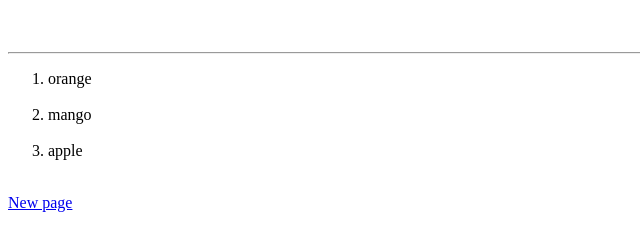
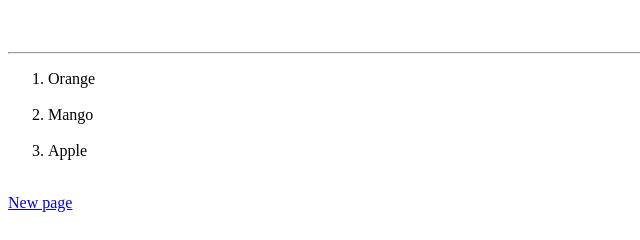
Before and after one commit to sudeshnakhedekar/hello, a plain HTML site: page index.html in a window 1280 px wide. Shown: the part 404-644 px from the top of the page, 0-640 px from the left. Drawn offline with Linux system fonts and the light colour scheme.

Commit message:
Third commit

```diff
--- a/index.html
+++ b/index.html
@@ -24,9 +24,9 @@
   <br>
    <br><hr>
    <ol>
- 	<li>orange</li> <br>
- 	<li>mango</li> <br>
- 	<li>apple</li> <br>
+ 	<li>Orange</li> <br>
+ 	<li>Mango</li> <br>
+ 	<li>Apple</li> <br>
  </ol>
  <a href=" new page.html ">New page </a>
 </body>
```
